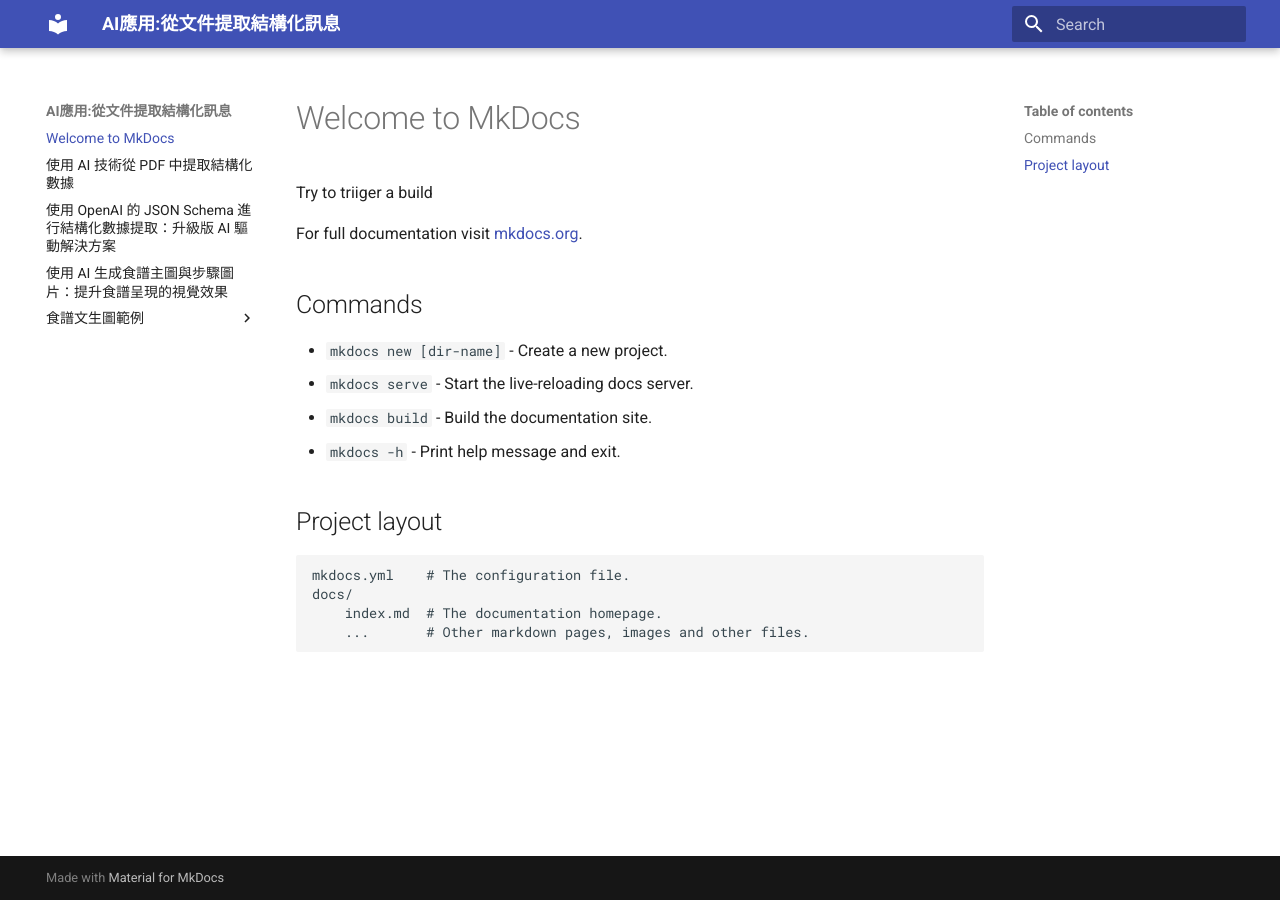
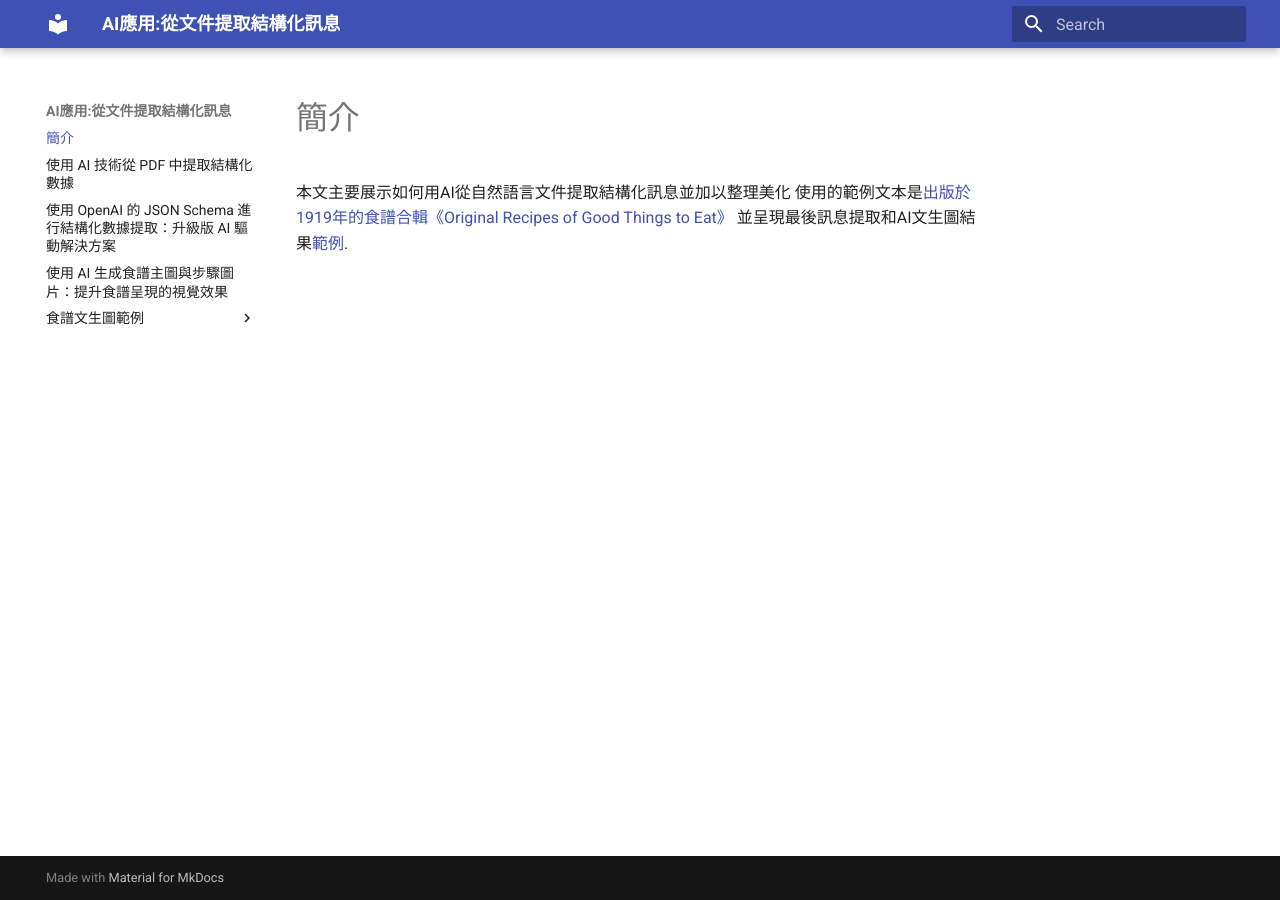
Before and after one commit to yytsui/notes, an MkDocs documentation site: the page built from docs/index.md, in a window 1280 px wide. Built offline with MkDocs 1.6.1 and Material for MkDocs 9.7.7, drawn with Linux system fonts in a browser that asks for light colours.

Commit message:
add introduction

```diff
--- a/docs/index.md
+++ b/docs/index.md
@@ -1,19 +1,5 @@
-# Welcome to MkDocs
+# 簡介
 
-Try to triiger a build
-
-For full documentation visit [mkdocs.org](https://www.mkdocs.org).
-
-## Commands
-
-* `mkdocs new [dir-name]` - Create a new project.
-* `mkdocs serve` - Start the live-reloading docs server.
-* `mkdocs build` - Build the documentation site.
-* `mkdocs -h` - Print help message and exit.
-
-## Project layout
-
-    mkdocs.yml    # The configuration file.
-    docs/
-        index.md  # The documentation homepage.
-        ...       # Other markdown pages, images and other files.
+本文主要展示如何用AI從自然語言文件提取結構化訊息並加以整理美化
+使用的範例文本是[出版於1919年的食譜合輯《Original Recipes of Good Things to Eat》](<https://ia601303.us.archive.org/34/items/originalrecipeso00orde/originalrecipeso00orde.pdf>)
+並呈現最後訊息提取和AI文生圖結果[範例](/gen_recipes_markdown/r117/).
```
